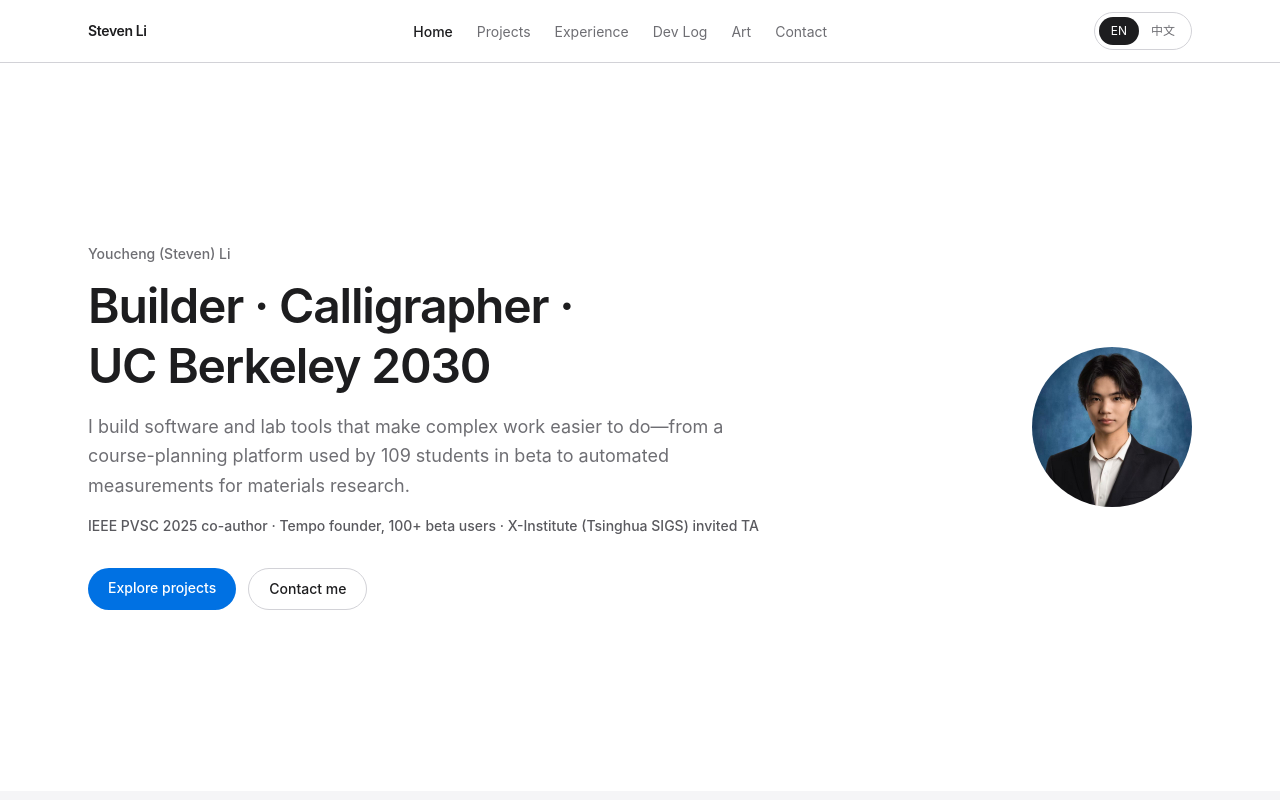
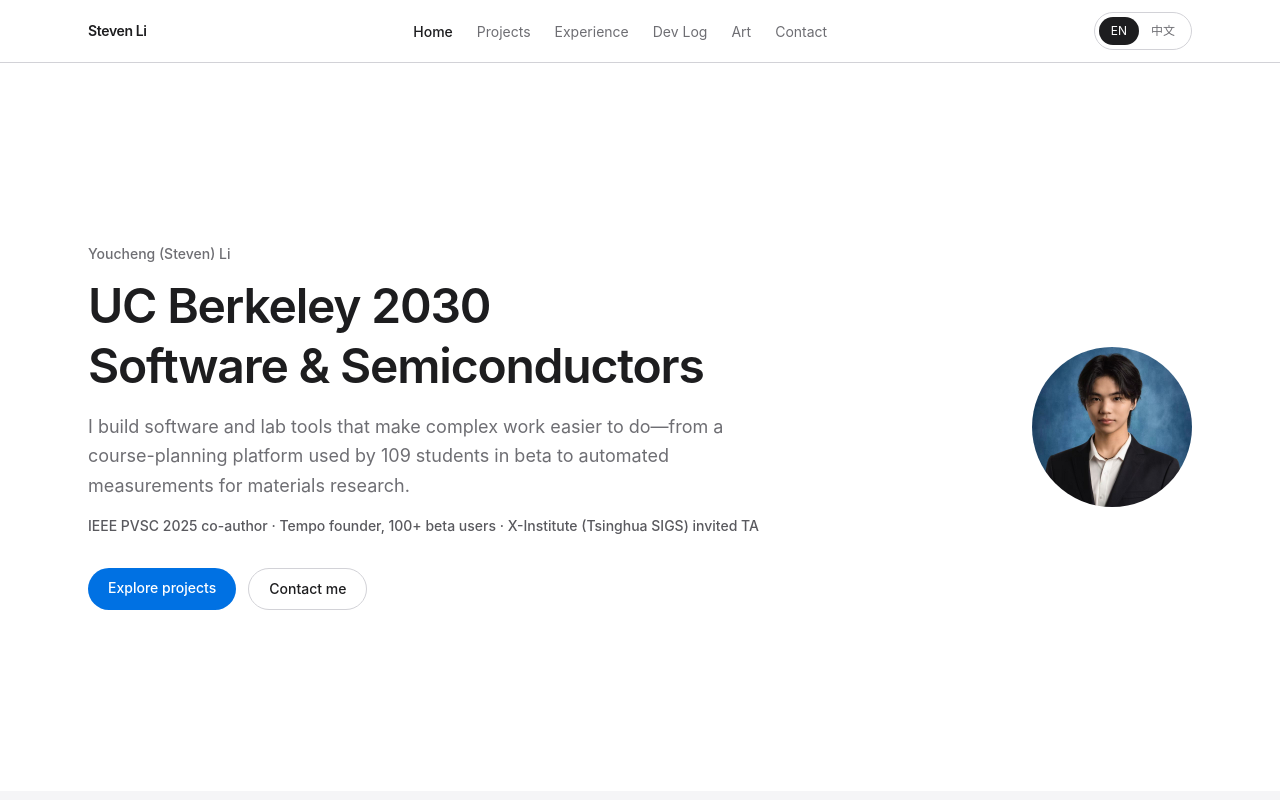
Before and after one commit to stevenli2007-del/stevenli-website, a React (Vite) app: page / in a window 1280 px wide. Shown: the top 800 px of the page. Built offline with nearby package versions, Linux system fonts and the light colour scheme.

Commit message:
content(hero): two-line tagline, drop separator dot and Builder/Calligrapher (Phase 6 tweak 4)

```diff
--- a/src/components/Hero.tsx
+++ b/src/components/Hero.tsx
@@ -1,6 +1,5 @@
-import { Fragment } from 'react'
 import { Link, useLocale, useLocation } from '../lib/router'
-import { siteInfo, taglineSeparator } from '../data/site'
+import { siteInfo } from '../data/site'
 
 // Phase 4 Task 4-4 — Home / Hero（spec §4 Home）
 // 纯白背景；文案列在 DOM 前、桌面端头像靠右；头像缩小（h-32 / md:h-40）并移除阴影；
@@ -18,15 +17,11 @@ export default function Hero() {
         <div className="max-w-2xl text-center md:text-left">
           <p className="text-sm font-medium text-[#6E6E73]">{siteInfo.name}</p>
 
-          {/* tagline 分段渲染：每段 nowrap（专名如 "UC Berkeley 2030" / "加州大学伯克利分校" 不被拆行），
-              换行只允许发生在段间的分隔符处。见 site.ts 的 taglineSeparator 注释。 */}
+          {/* tagline 两行渲染：school 一行（专名 nowrap，不拆行）、focus 一行（可自由换行）。
+              两行之间不放任何分隔符字符 —— 见 site.ts 的 tagline 注释。 */}
           <h1 className="mt-3 text-4xl font-semibold tracking-tight leading-tight text-[#1D1D1F] md:text-5xl">
-            {siteInfo.tagline[locale].map((part, i) => (
-              <Fragment key={part}>
-                {i > 0 && taglineSeparator}
-                <span className="whitespace-nowrap">{part}</span>
-              </Fragment>
-            ))}
+            <span className="block whitespace-nowrap">{siteInfo.tagline.school[locale]}</span>
+            <span className="block">{siteInfo.tagline.focus[locale]}</span>
           </h1>
 
           <p className="mt-4 text-base leading-relaxed text-[#6E6E73] md:text-lg">
--- a/src/data/site.ts
+++ b/src/data/site.ts
@@ -2,19 +2,24 @@
 // Phase 4 Task 4-3：全部用户可见文案拆 en/zh（spec §4 Home / §5 双语规则）。
 // spec §5：《legal name 中英一致，不臆造中文姓名拼写》；URL / 产品名 / 机构名等不作翻译。
 
-import type { Locale, LocalizedText } from './locales'
+import type { LocalizedText } from './locales'
 import portfolioImg from '../assets/portfolio.jpg'
 
-// Phase 6 微调（2026-10-09）：tagline 由「一整句 LocalizedText」改为「分段数组」。
-// 原因：H1 里 "UC Berkeley 2030" 是专名，被浏览器在空格处拆成两行（UC / Berkeley）。
-//   分段后由 Hero 对**每段**加 whitespace-nowrap，换行只可能发生在段与段之间；
-//   中文同理（CJK 允许在任意字间断行，"加州大学伯克利分校" 会被拆开）。
-// 段与段之间的可见分隔符是排版层，落在下方 taglineSeparator，组件不硬编码文案。
-export const taglineSeparator = ' · '
+// Phase 6 微调（2026-10-09，第 4 条）：tagline 由「一整句 → 分段数组」再改为「school / focus 两行」。
+// 演进原因：
+//   1. 一整句时 "UC Berkeley 2030" 被浏览器在空格处拆成两行（UC / Berkeley）；
+//   2. 改成用 `·` 分隔的分段数组后，窄屏换行时行尾会孤悬一个 `·`，观感差；
+//   3. 现方案：school / focus **各占一行**，段间不再需要任何分隔符字符（点已彻底移除），
+//      school 是专名仍 nowrap；focus 是描述性短语，允许自由换行（否则窄屏会溢出）。
+// ⚠️ focus 段**不要**加 whitespace-nowrap —— "Software & Semiconductor Research" 在 375px
+//    屏宽下约 610px，nowrap 会把页面撑出横向滚动条（违 WCAG 1.4.10）。
 
 export interface SiteInfo {
   name: string;                    // Legal name（两种语言一致，故不拆 LocalizedText）
-  tagline: Record<Locale, string[]>; // Hero H1 定位句（分段：每段内部不换行）
+  tagline: {
+    school: LocalizedText;         // 第一行：学校 + 届别（专名，段内不换行）
+    focus: LocalizedText;          // 第二行：方向（描述性短语，可自由换行）
+  };
   intro: LocalizedText;            // Hero 介绍句（spec §4）
   proof: LocalizedText;            // Hero 实证行（spec §4，Task 4-4 渲染）
   cta: {                           // Hero 双 CTA 文案（spec §4，Task 4-4 渲染）
@@ -26,12 +31,15 @@ export interface SiteInfo {
 
 export const siteInfo: SiteInfo = {
   name: 'Youcheng (Steven) Li',
+  // 第一行 school：机构名不翻译（spec §5）；中文用 UC Berkeley 而非全称，
+  //   全称 8 字 @36px 宽 452px，窄屏放不下（实测 375px 溢出 38px）。
+  // 第二行 focus：用 Semiconductor 而非 Materials —— 更贴 NVIDIA，也是 IEEE PVSC 论文的实际领域。
+  //   书法已从 H1 移除（Steven 认为 "Calligrapher" 像职业标签），由 /art 页面呈现。
+  // ⚠️ focus 长度有硬约束：实测 "Software & Semiconductor Research"（34 字符）在 768px 下会把
+  //   H1 撑到 4 行 / 240px 高。现用 25 字符版本，桌面端 school+focus 共 2 行。再改长务必重测行数。
   tagline: {
-    en: ['Builder', 'Calligrapher', 'UC Berkeley 2030'],
-    // 中文第三段用 UC Berkeley 而非全称：全称 8 字在移动端（≤768px）会超出内容宽度，
-    // 因该段 nowrap 而把页面撑出横向滚动条（实测溢出 31~66px）。机构名不翻译符合 spec §5。
-    // ⚠️ 若改回「加州大学伯克利分校」，必须同时解决窄屏溢出（降字号或允许 CJK 断行）。
-    zh: ['创造者', '书法家', 'UC Berkeley 2030届'],
+    school: { en: 'UC Berkeley 2030', zh: 'UC Berkeley 2030届' },
+    focus: { en: 'Software & Semiconductors', zh: '软件与半导体' },
   },
   // Phase 6 微调（2026-10-09）：Steven 指定文案（GPT 版 intro + 自写 proof）。
   intro: {
```
